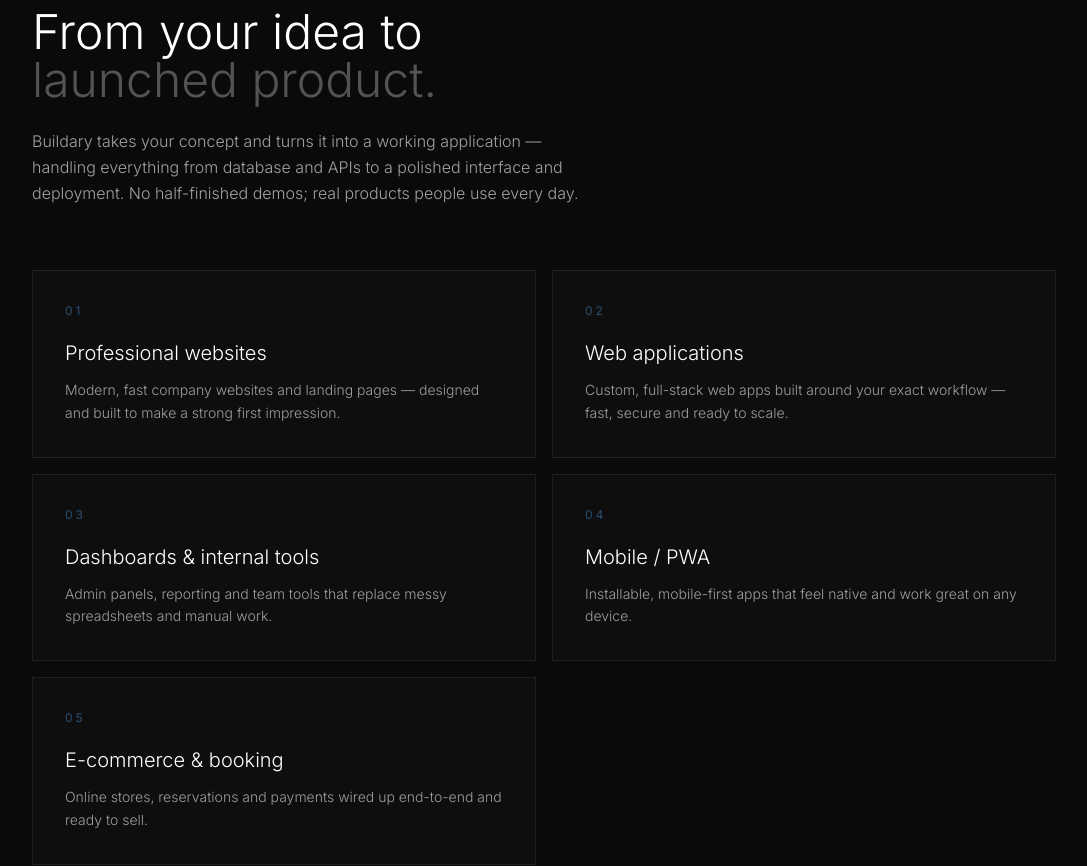
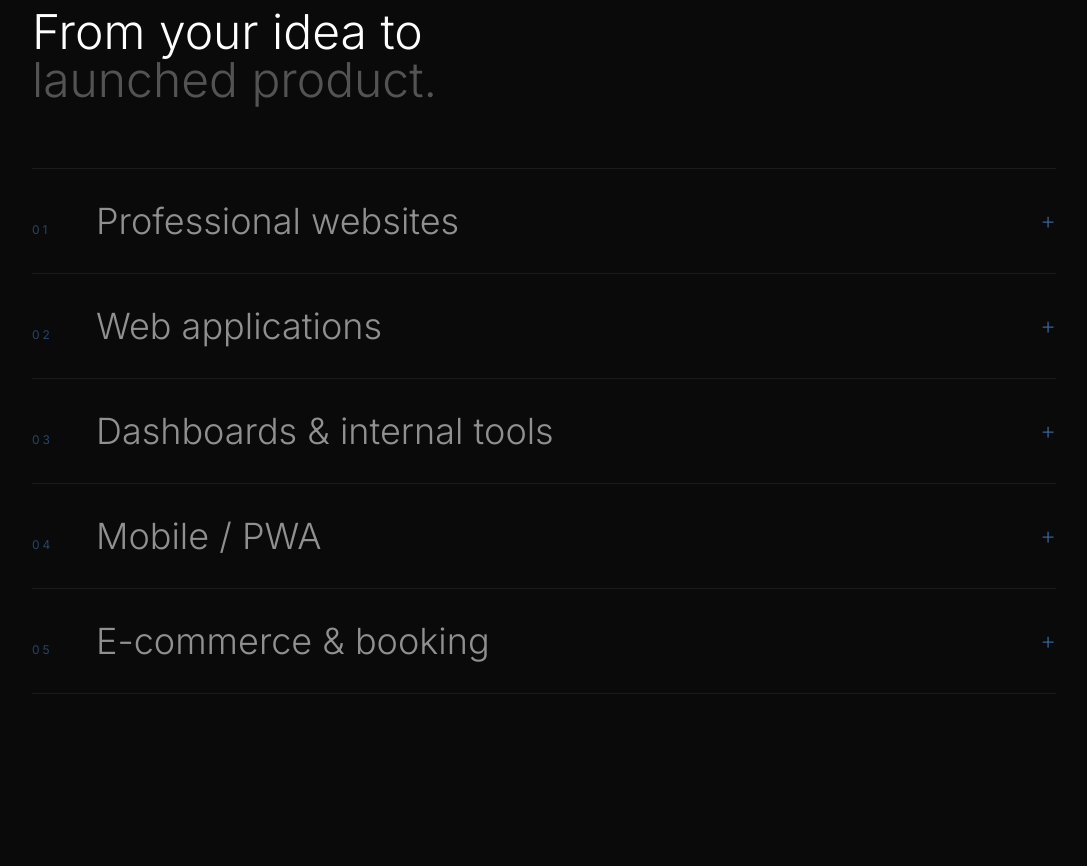
Before and after one commit to knottejakub-png/portfolio, a Next.js app: page / in a window 1280 px wide. Shown: the part 1000-1866 px from the top of the page, without its empty margins (96-1183 px from the left). Built offline with nearby package versions, Linux system fonts and the light colour scheme.

Commit message:
feat: replace service cards with accordion list

```diff
--- a/src/app/page.js
+++ b/src/app/page.js
@@ -389,6 +389,8 @@
 ];
 
 function Services() {
+  const [active, setActive] = useState(null);
+
   return (
     <section id="services" className="py-32 px-8 md:px-20 relative">
       <div className="max-w-5xl mx-auto">
@@ -398,30 +400,55 @@
           </span>
         </FadeIn>
         <FadeIn delay={0.1}>
-          <h2 className="text-4xl md:text-5xl font-light mb-6">
+          <h2 className="text-4xl md:text-5xl font-light mb-16">
             From your idea to<br />
             <span className="text-[rgba(255,255,255,0.3)]">launched product.</span>
           </h2>
-          <p className="text-[rgba(255,255,255,0.62)] font-light leading-relaxed max-w-xl mb-16">
-            Buildary takes your concept and turns it into a working application —
-            handling everything from database and APIs to a polished interface and
-            deployment. No half-finished demos; real products people use every day.
-          </p>
         </FadeIn>
-        <div className="grid sm:grid-cols-2 gap-4">
-          {services.map((s, i) => {
-            return (
-              <FadeIn key={s.title} delay={i * 0.1}>
-                <div className="project-card p-6 md:p-8 h-full">
-                  <span className="text-xs tracking-[0.25em] text-[rgba(74,144,217,0.5)] uppercase block mb-5">{s.num}</span>
-                  <h3 className="text-xl font-light mb-3">{s.title}</h3>
-                  <p className="text-[rgba(255,255,255,0.6)] font-light leading-relaxed text-sm">
-                    {s.desc}
-                  </p>
+
+        <div className="space-y-0">
+          {services.map((s, i) => (
+            <FadeIn key={s.title} delay={i * 0.07}>
+              <motion.div
+                className="border-t border-[rgba(255,255,255,0.07)] cursor-pointer group overflow-hidden"
+                onClick={() => setActive(active === i ? null : i)}
+              >
+                <div className="flex items-center justify-between py-6 md:py-8">
+                  <div className="flex items-baseline gap-6 md:gap-10">
+                    <span className="text-xs tracking-[0.25em] text-[rgba(74,144,217,0.45)] w-6 shrink-0">{s.num}</span>
+                    <motion.h3
+                      className="text-2xl md:text-4xl font-light text-[rgba(255,255,255,0.55)] group-hover:text-white transition-colors duration-300"
+                    >
+                      {s.title}
+                    </motion.h3>
+                  </div>
+                  <motion.span
+                    animate={{ rotate: active === i ? 45 : 0 }}
+                    transition={{ duration: 0.3 }}
+                    className="text-[rgba(74,144,217,0.6)] text-2xl font-light ml-4 shrink-0"
+                  >
+                    +
+                  </motion.span>
                 </div>
-              </FadeIn>
-            );
-          })}
+
+                <AnimatePresence>
+                  {active === i && (
+                    <motion.div
+                      initial={{ height: 0, opacity: 0 }}
+                      animate={{ height: 'auto', opacity: 1 }}
+                      exit={{ height: 0, opacity: 0 }}
+                      transition={{ duration: 0.35, ease: [0.25, 0.46, 0.45, 0.94] }}
+                    >
+                      <p className="text-[rgba(255,255,255,0.55)] font-light leading-relaxed pb-8 pl-12 md:pl-16 max-w-2xl">
+                        {s.desc}
+                      </p>
+                    </motion.div>
+                  )}
+                </AnimatePresence>
+              </motion.div>
+            </FadeIn>
+          ))}
+          <div className="border-t border-[rgba(255,255,255,0.07)]" />
         </div>
       </div>
     </section>
```
